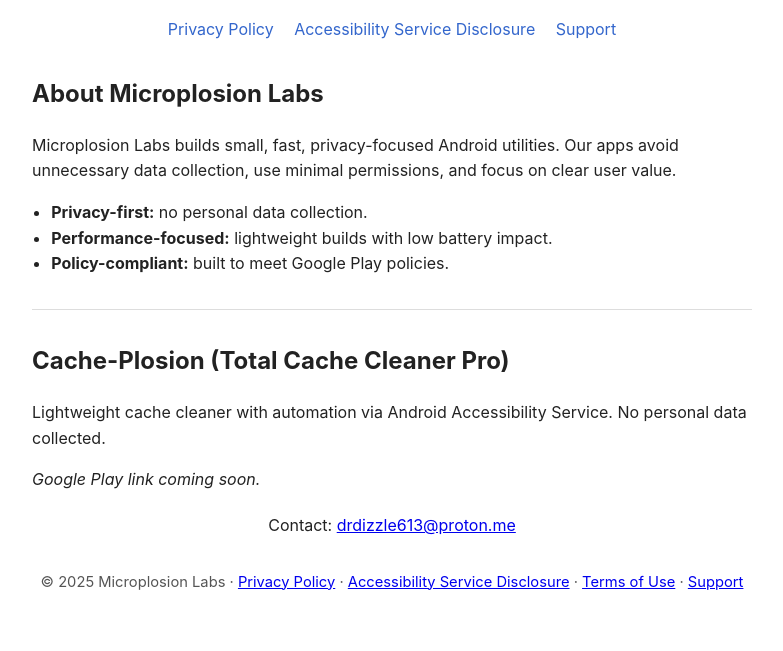
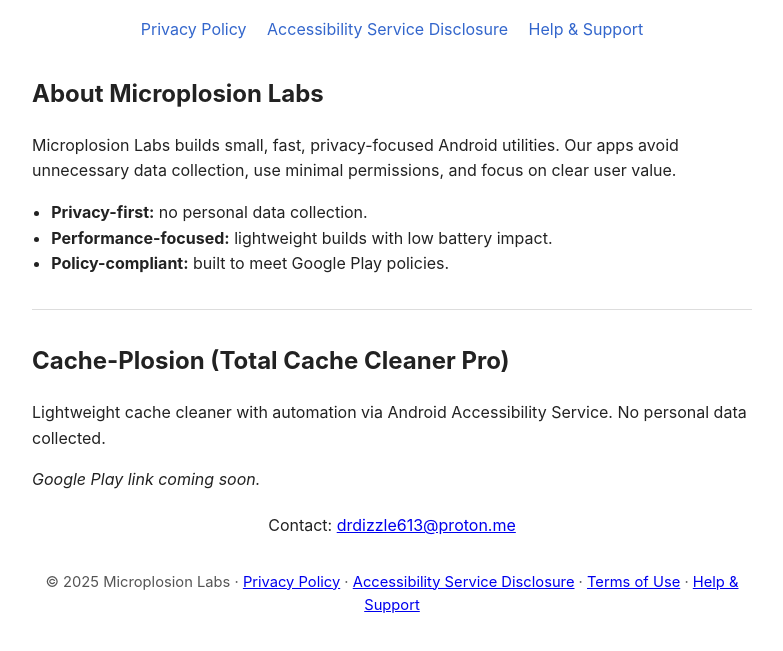
Before and after one commit to Microplosion/microplosion.github.io, a plain HTML site: page index.html in a window 1280 px wide. Shown: the part 339-990 px from the top of the page, without its empty margins (248-1031 px from the left). Drawn offline with Linux system fonts and the light colour scheme.

Commit message:
Update index.html

```diff
--- a/index.html
+++ b/index.html
@@ -68,7 +68,7 @@
   <nav aria-label="Site links">
     <a href="/privacy-policy.html">Privacy Policy</a>
     <a href="/accessibility-disclosure.html">Accessibility Service Disclosure</a>
-    <a href="/support.html">Support</a>
+    <a href="/help.html">Help &amp; Support</a>
   </nav>
 
   <h2>About Microplosion Labs</h2>
@@ -94,7 +94,7 @@
     <a href="/privacy-policy.html">Privacy Policy</a> ·
     <a href="/accessibility-disclosure.html">Accessibility Service Disclosure</a> ·
     <a href="/terms.html">Terms of Use</a> ·
-    <a href="/support.html">Support</a>
+    <a href="/help.html">Help &amp; Support</a>
   </footer>
 
 </body>
```
